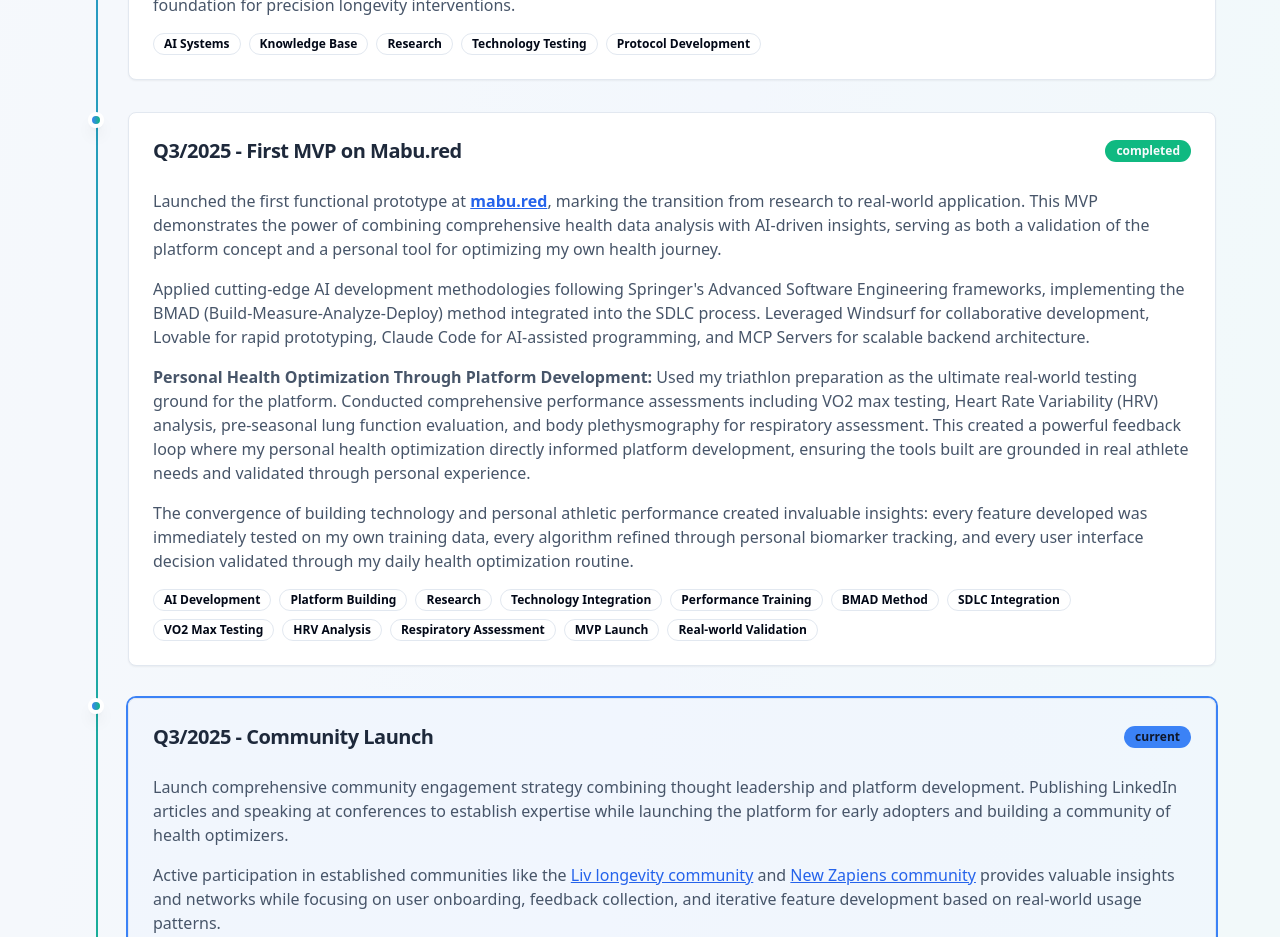
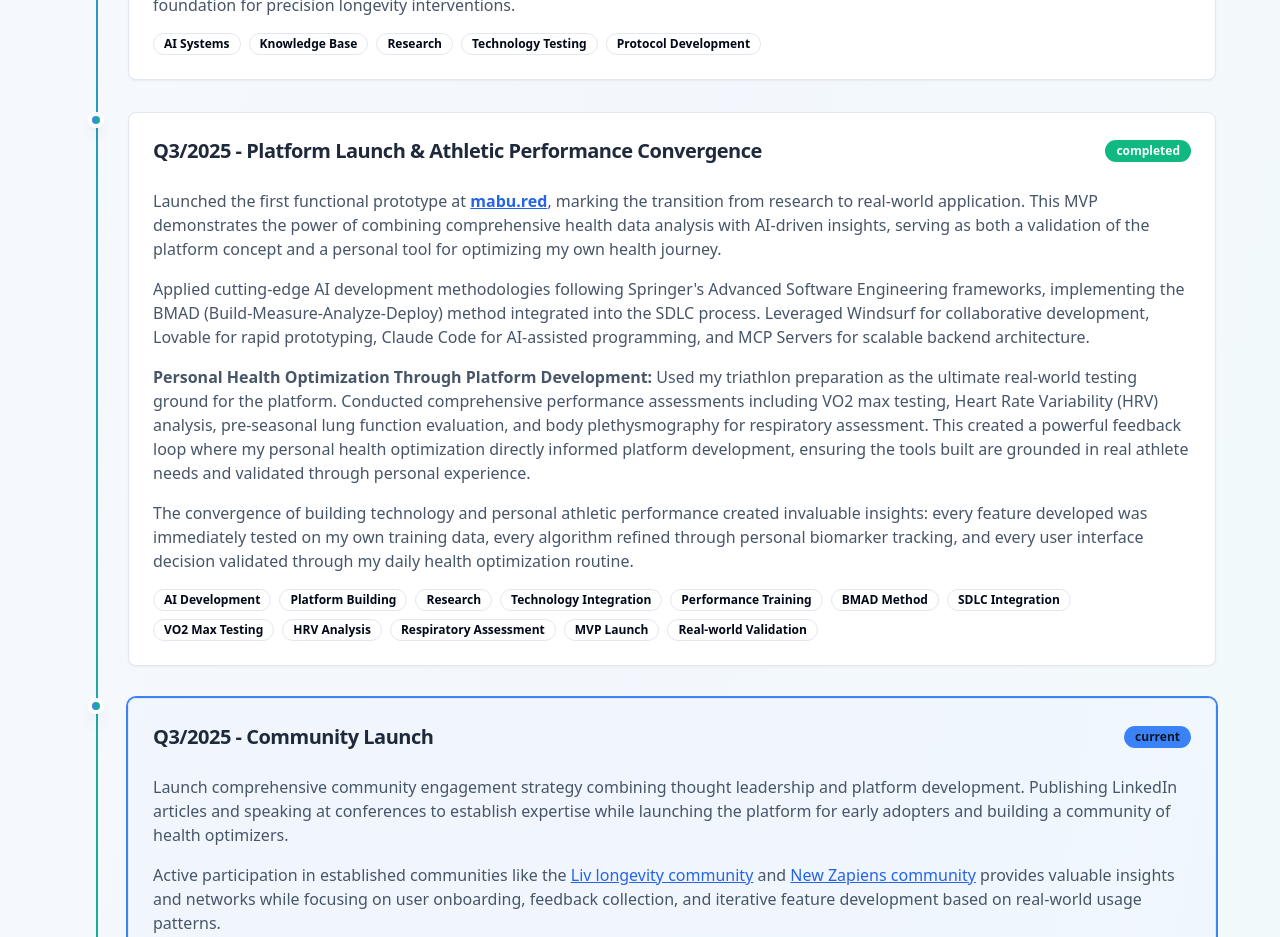
Before and after one commit to longevitycoach/healthspan-navigator-project, a React (Vite) app: page / in a window 1280 px wide. Shown: the part 3080-4017 px from the top of the page. Built offline with nearby package versions, Linux system fonts and the light colour scheme.

Commit message:
Refactor: Improve MVP headline
Update the headline for the "Q3/2025 - First MVP on Mabu.red" timeline event to better reflect the detailed description of the event.

```diff
--- a/src/components/PersonalJourney.tsx
+++ b/src/components/PersonalJourney.tsx
@@ -62,7 +62,7 @@ const PersonalJourney = () => {
     },
     {
       year: "Q3/2025",
-      title: "First MVP on Mabu.red",
+      title: "Platform Launch & Athletic Performance Convergence",
       description: (
         <>
           <p className="mb-4">
```
